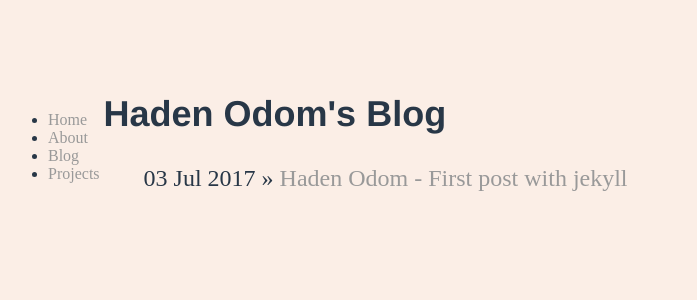
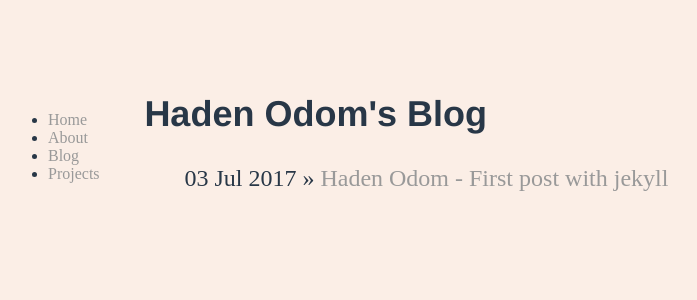
Before and after one commit to hadenodom/hadenodom.github.io, a Jekyll site: the page built from blog/index.html, in a window 1280 px wide. Shown: the top 300 px of the page, without its empty margins (187-884 px from the left). Built offline with Jekyll 4.4.1, drawn with Linux system fonts in a browser that asks for light colours.

Commit message:
more fun

```diff
--- a/_layouts/default.html
+++ b/_layouts/default.html
@@ -6,7 +6,7 @@
 			<link rel="stylesheet" type="text/css" href="/main.css">
 		</head>
 		<body>
-		<table>	<tr> <td>
+		<table width="100%">	<tr> <td>
 					<ul>
 			      <li><a href="/">Home</a></li>
 				    <li><a href="/about/">About</a></li>
```
